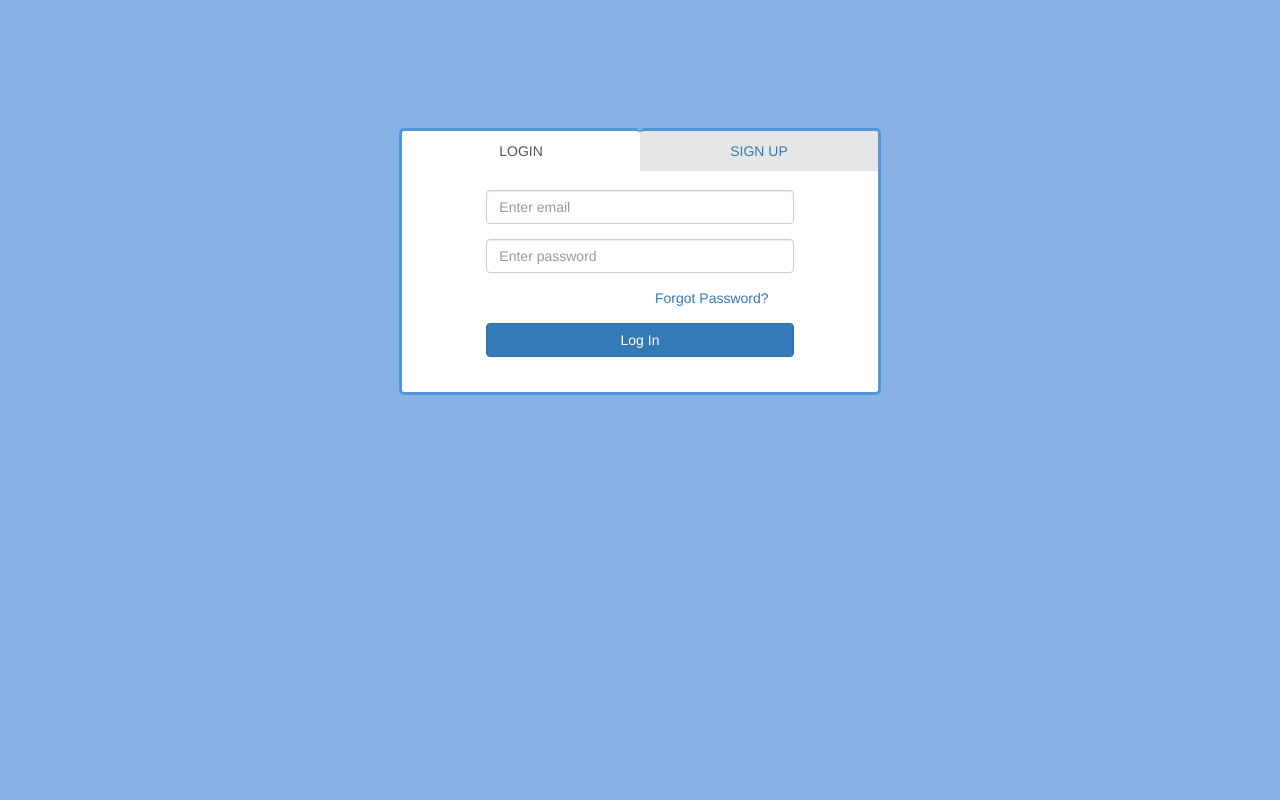
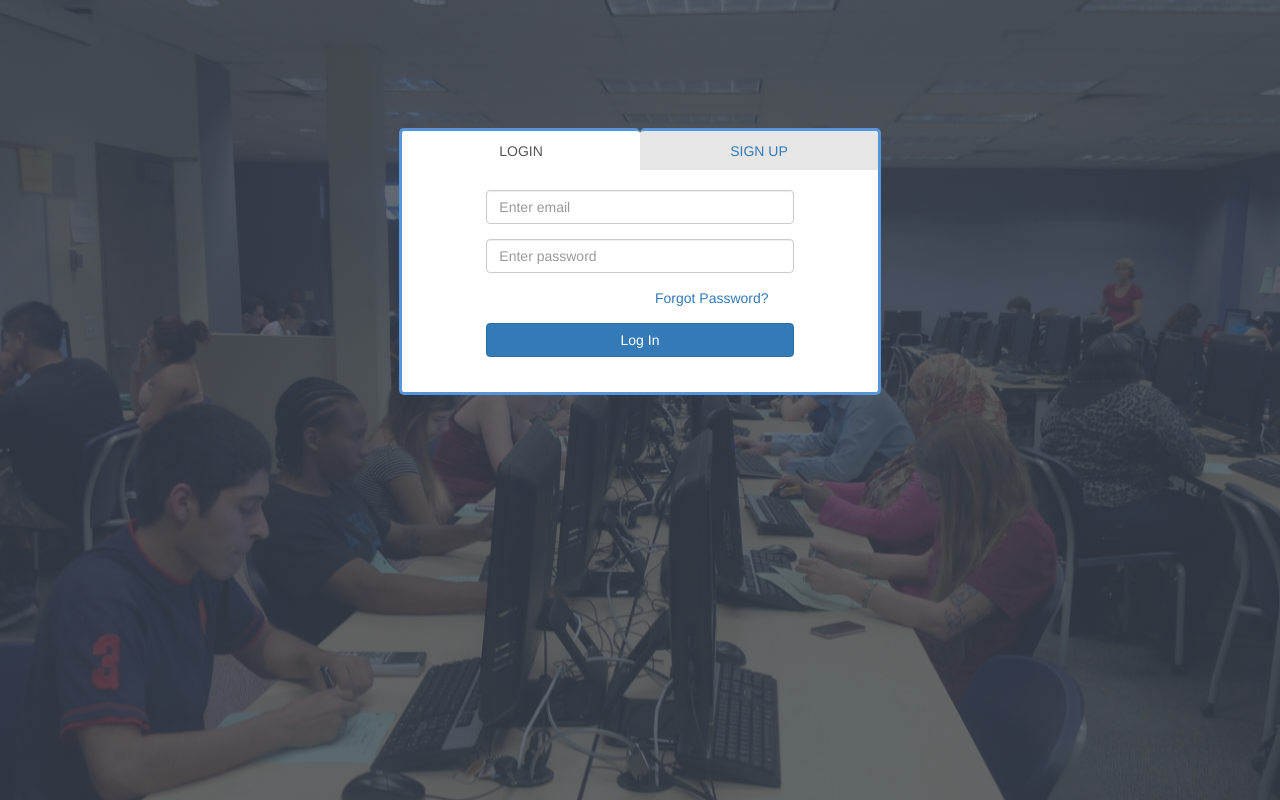
Before and after one commit to siddias/online-quiz, a PHP site: page /quiz/ in a window 1280 px wide. Run offline with PHP 8.4, Linux system fonts and the light colour scheme; some libraries are stand-ins or nearby versions.

Commit message:
Changes on index and pics

```diff
--- a/quiz/index.php
+++ b/quiz/index.php
@@ -97,8 +97,29 @@ if(isset($_GET['error'])) //redirected to index.php because of invalid sign in c
     <meta name="viewport" content="width=device-width, initial-scale=1">
     <link rel="stylesheet" href="css/bootstrap.min.css">
     <link rel="stylesheet" href="css/index.css">
+    <style>
+    body {
+
+    	background-size:cover;
+    	background-repeat: no-repeat;
+
+     }
+     .bound {
+         z-index: 0;
+         position:absolute;
+         margin-left:0px;
+         top:0px;
+         bottom:0px;
+         width:100%;
+         background: -webkit-linear-gradient(left, rgba(57, 66, 78,0.8), rgba(57, 66, 78,0.8)); /* For Safari 5.1 to 6.0 */
+         background: -o-linear-gradient(right, rgba(57, 66, 78,0.8), rgba(57, 66, 78,0.8)); /* For Opera 11.1 to 12.0 */
+         background: -moz-linear-gradient(right, rgba(57, 66, 78,0.8), rgba(57, 66, 78,0.8)); /* For Firefox 3.6 to 15 */
+         background: linear-gradient(to right, rgba(57, 66, 78,0.8), rgba(57, 66, 78,0.8));
+     }
+     </style>
 </head>
 <body>
+    <div class="bound"></div>
     <div class="container" style="width:40%;margin-top:10%;">
         <?php if(isset($msg)) echo $msg;  ?>
         <ul class="nav nav-tabs">
@@ -106,11 +127,11 @@ if(isset($_GET['error'])) //redirected to index.php because of invalid sign in c
             <li class="text-center" style="width:50%;"><a data-toggle="tab" href="#signup" style="border-width:3px 3px 0 0;border-color:#5795db">SIGN UP</a></li>
         </ul>
 
-        <div class="tab-content" style="background-color:#FFFFFF;border-bottom-right-radius:5px;border-bottom-left-radius:5px;border:3px solid #5795db;border-top-style: hidden">
-            <div id="login" class="tab-pane fade in active">
+        <div class="tab-content" style="position:relative;z-index:1;background-color:#FFFFFF;border-bottom-right-radius:5px;border-bottom-left-radius:5px;border:3px solid #5795db;border-top-style: hidden">
+            <div id="login" class="tab-pane fade in active" >
                 <form class="form-horizontal" role="form" method="post" >
                     <br/>
-                    <div class="form-group">
+                    <div class="form-group"  >
                         <div class="col-sm-offset-2 col-sm-8">
                             <input type="email" class="form-control" name="email" placeholder="Enter email" required>
                         </div>
@@ -188,6 +209,50 @@ if(isset($_GET['error'])) //redirected to index.php because of invalid sign in c
         if(typeof window.history.pushState == 'function') {
             window.history.pushState({}, "Hide", "index.php");
         }
+        var num;
+        var temp=0;
+        var speed=3000; /* this is set for 5 seconds, edit value to suit requirements */
+        var preloads=[];
+
+     /* add any number of images here */
+
+     preload(
+             'images/bg1.jpg',
+             'images/bg2.jpg',
+             'images/bg3.jpg',
+             'images/bg4.jpg',
+             'images/bg5.jpg'
+            );
+
+     function preload(){
+
+     for(var c=0;c<arguments.length;c++) {
+        preloads[preloads.length]=new Image();
+        preloads[preloads.length-1].src=arguments[c];
+       }
+      }
+
+     function rotateImages() {
+        num=Math.floor(Math.random()*preloads.length);
+     if(num==temp){
+        rotateImages();
+      }
+     else {
+        document.body.style.backgroundImage='url('+preloads[num].src+')';
+        temp=num;
+
+     setTimeout(function(){rotateImages()},speed);
+       }
+      }
+
+     if(window.addEventListener){
+        window.addEventListener('load',rotateImages,false);
+      }
+     else {
+     if(window.attachEvent){
+        window.attachEvent('onload',rotateImages);
+       }
+      }
     </script>
 </body>
 
```
Also changed, not shown: quiz/images/bg1.jpg (added), quiz/images/bg2.jpg (added), quiz/images/bg3.jpg (added), quiz/images/bg5.jpg (added), 1 other file.
